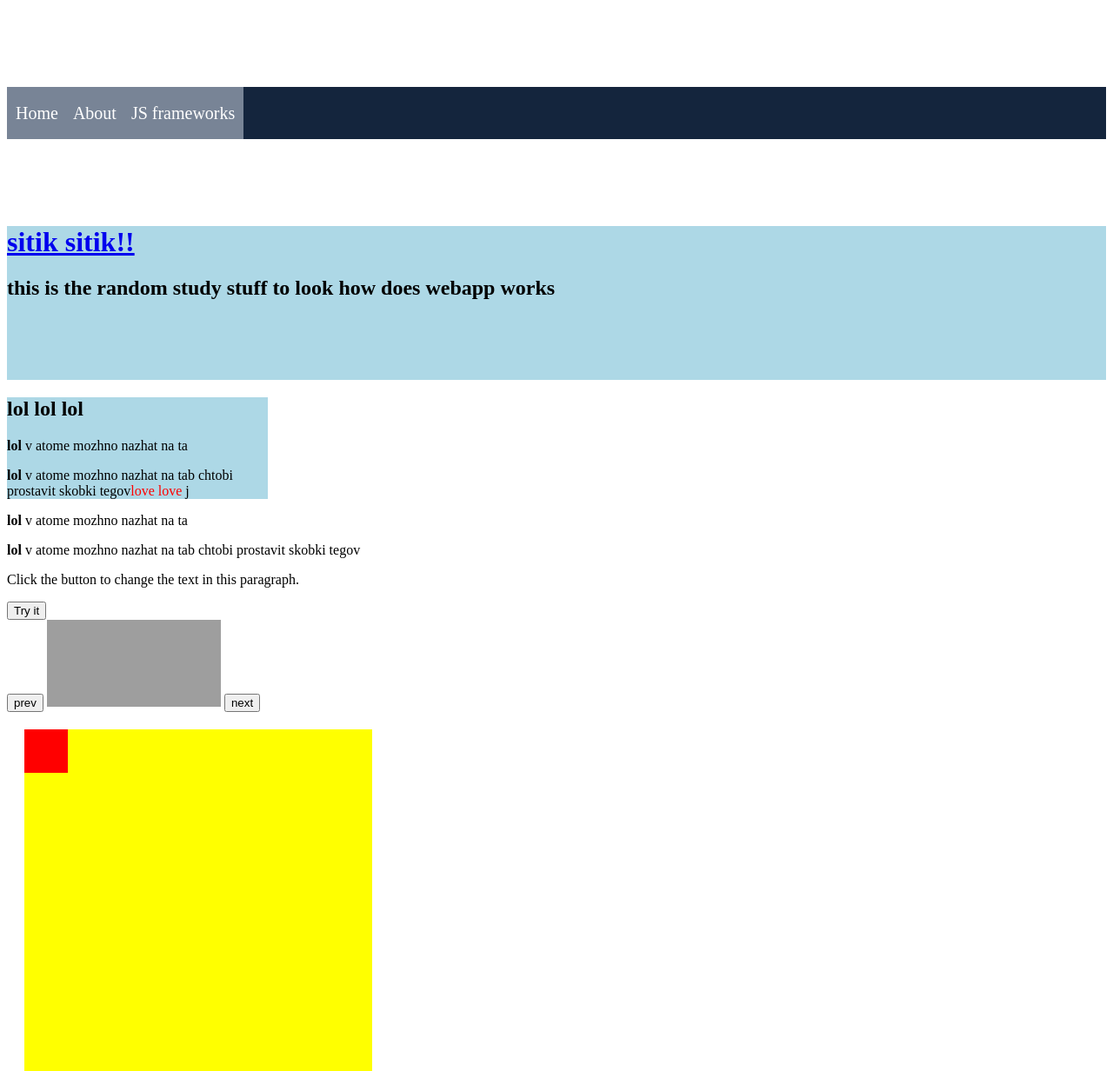
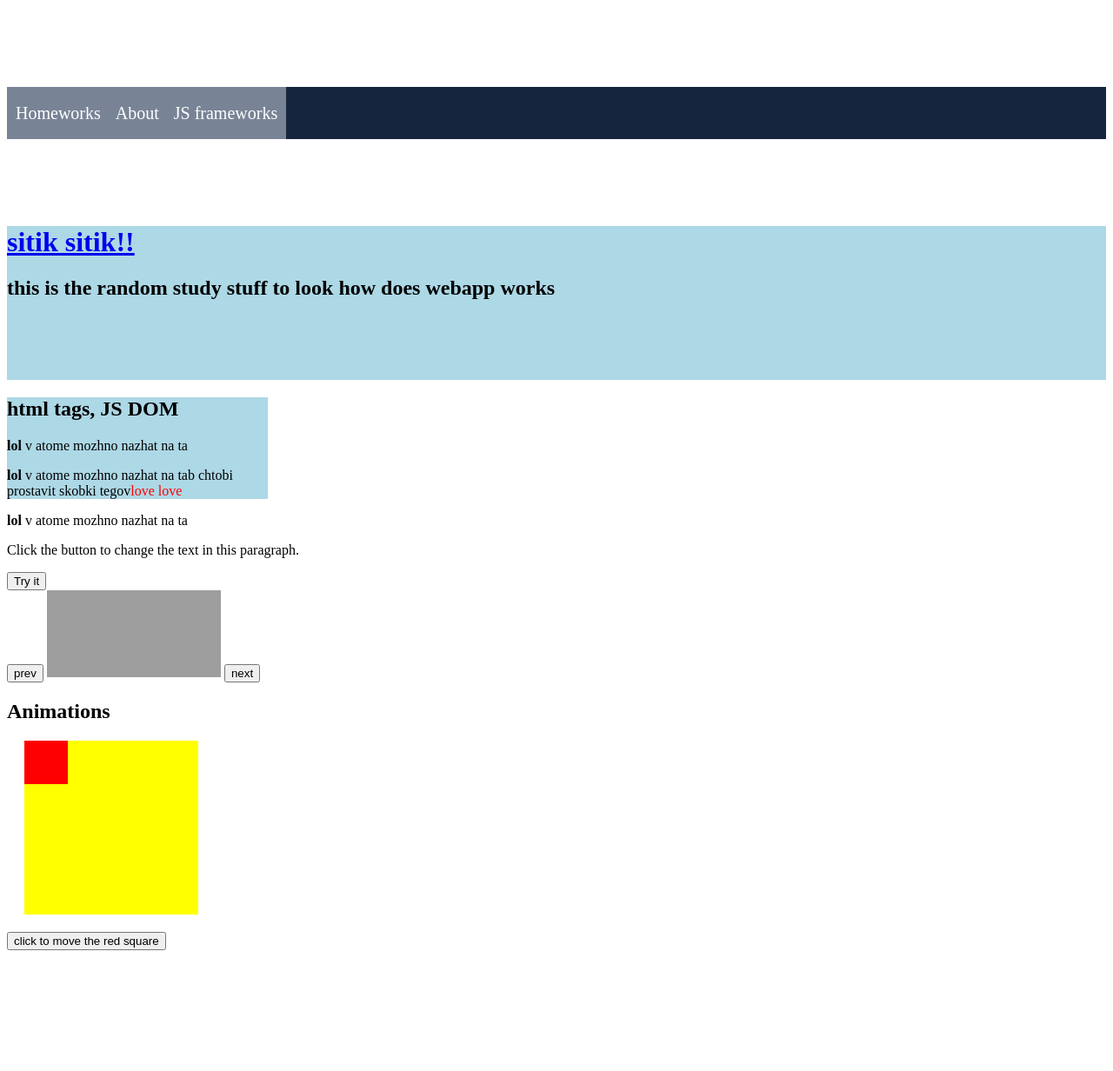
Before and after one commit to SoloEkaterina/sitik, a website: page index.html in a window 1280 px wide. Shown: the top 1232 px of the page at 87% size. After the commit the page ends 1101 px from the top, so only its background shows below. Drawn offline with Linux system fonts and the light colour scheme; grey boxes are pictures that could not be loaded.

Commit message:
clean up commit

```diff
--- a/index.html
+++ b/index.html
@@ -14,9 +14,9 @@
 
 <nav>
     <ul>
-            <li><a href="#">Home</a></li>
+            <li><a href="#">Homeworks</a></li>
             <li><a href="#">About</a></li>
-            <li><a href="index2.html" target="_self"> JS frameworks</a>
+            <li><a href="page2.html" target="_self"> JS frameworks</a>
               <ul>
                   <li><a href="#">React</a></li>
                   <li><a href="#">Vue</a></li>
@@ -33,20 +33,16 @@
   </div>
 
  <div id = "blue" class="content">
-    <h2>lol <strong>lol</strong> lol</h2>
+    <h2>html tags, JS DOM</h2>
     <p> <strong>lol</strong> v atome mozhno nazhat na ta </p>
-    <p> <strong>lol</strong> v atome mozhno nazhat na tab chtobi prostavit skobki tegov<span class="color_love">love love</span> j</p>
+    <p> <strong>lol</strong> v atome mozhno nazhat na tab chtobi prostavit skobki tegov<span class="color_love">love love</span> </p>
  </div>
 
 <!-- <button onclick="changeColor()">Set background color</button> -->
 
  <div class="content2">
    <p> <strong>lol</strong> v atome mozhno nazhat na ta </p>
-   <p> <strong>lol</strong> v atome mozhno nazhat na tab chtobi prostavit skobki tegov
  </div>
-<div class="box"> </div>
-
-
 
 <p id="demo"> Click the button to change the text in this paragraph.</p>
 </body>
@@ -61,6 +57,7 @@
 </div>
 
 <!--анимация-->
+<h2>Animations</h2>
 <div id ="container">
     <div id ="animate"></div>
 </div>
--- a/styles.css
+++ b/styles.css
@@ -19,8 +19,8 @@ body
 }
 
 #container {
-  width: 400px;
-  height: 400px;
+  width: 200px;
+  height: 200px;
   position: relative;
   background: yellow;
   margin: 20px;
```
Also changed, not shown: package.json (+11 -25 lines), mystudies.js (line endings or trailing spaces), page2.html (renamed from index2.html), 1 other file.
